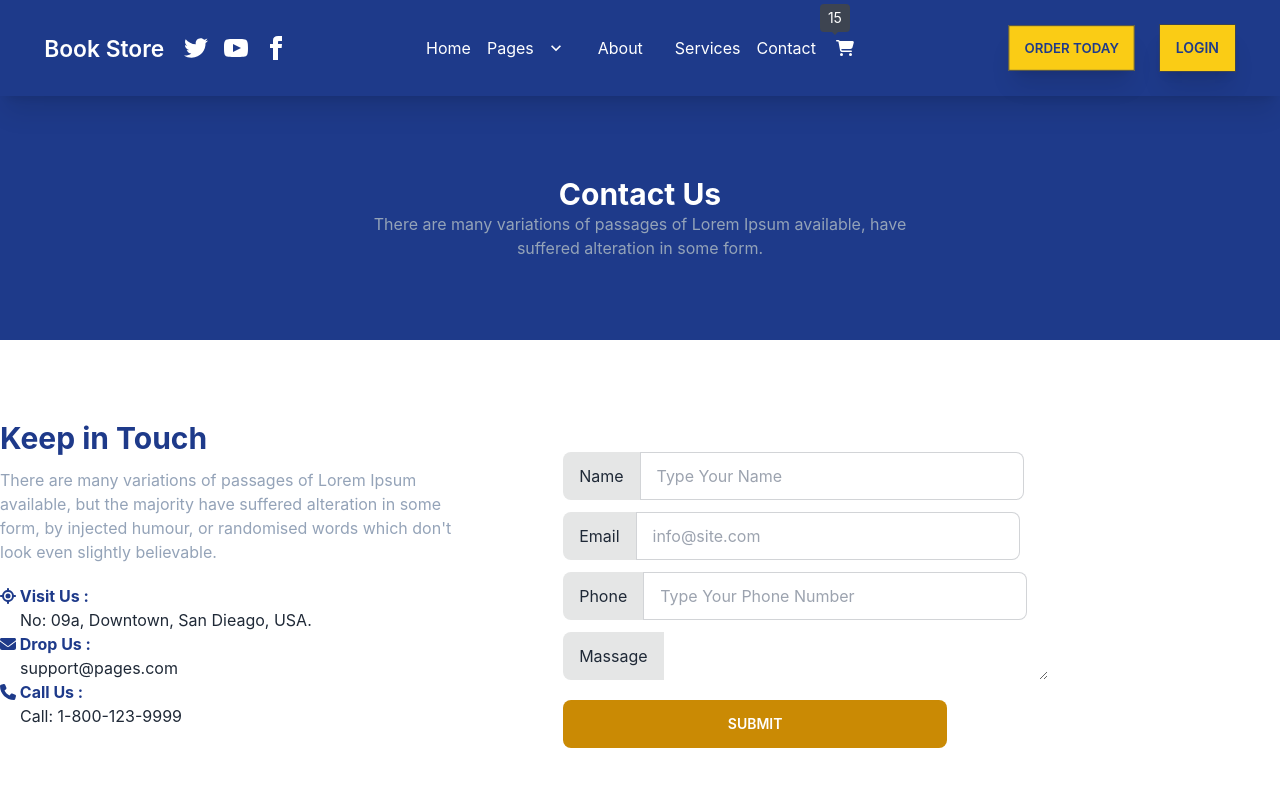
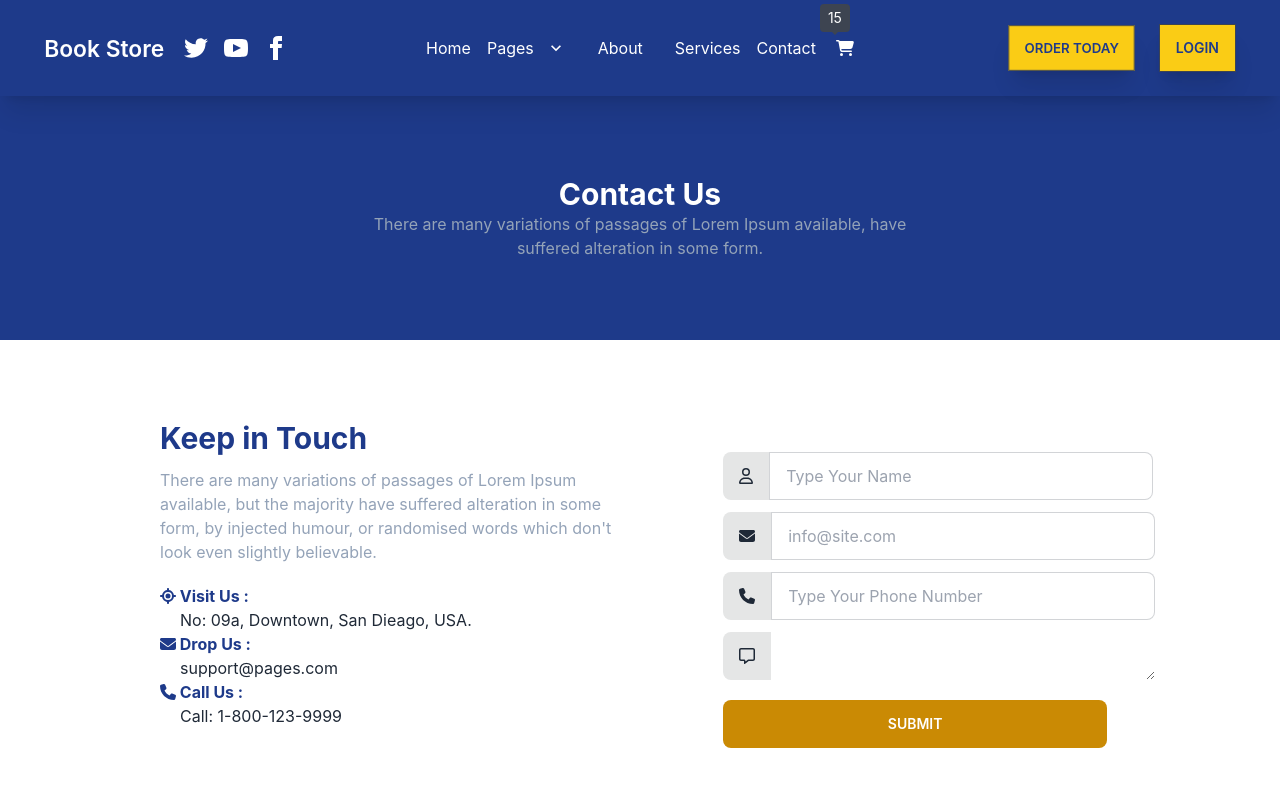
Before and after one commit to imashiqe/book-app, a React (Create React App) app: page /contact in a window 1280 px wide. Shown: the top 800 px of the page. Built offline with nearby package versions, Linux system fonts and the light colour scheme.

Commit message:
react spring animation

```diff
--- a/src/component/Contact_us/Contact_us.js
+++ b/src/component/Contact_us/Contact_us.js
@@ -1,12 +1,15 @@
 
+import { faMessage, faUser } from '@fortawesome/free-regular-svg-icons';
 import { faLocation ,faEnvelope, faPhone } from '@fortawesome/free-solid-svg-icons';
 import { FontAwesomeIcon } from '@fortawesome/react-fontawesome';
+import { Animation } from 'gsap/gsap-core';
 
 import React from 'react';
 
 const Contact_us = () => {
     return (
         <div >
+
               <div className='pt-20 pb-20 bg-blue-900 text-center'  >
 
 
@@ -18,7 +21,7 @@ const Contact_us = () => {
 
               <div className='pt-20 pb-20 container mx-auto grid grid-cols-1'>
               <div className="card lg:card-side  ">
-      <div>
+      <div className='lg:ml-40'>
            <h2 className='text-3xl font-bold text-blue-900'>Keep in Touch</h2>
            <p className='text-1xl text-slate-400 pt-3'>There are many variations of passages of Lorem Ipsum <br></br>
             available, but the majority have suffered alteration in some <br></br>form, by injected humour,
@@ -34,26 +37,26 @@ const Contact_us = () => {
               <p className='pl-5'>Call: 1-800-123-9999</p>
 
       </div>
-  <div className="card-body ml-20 mx-auto">
+  <div className="card-body lg:ml-20  ">
         <div >
         <div className="form-control">
 
   <label className="input-group">
-    <span>Name</span>
+    <span><FontAwesomeIcon icon={faUser} /></span>
     <input type="text" placeholder="Type Your Name" className="input input-bordered w-96" />
   </label>
 
   <label className="input-group pt-3">
-    <span>Email</span>
+    <span><FontAwesomeIcon icon={faEnvelope}/></span>
     <input type="email" placeholder="info@site.com" className="input input-bordered w-96" />
   </label>
   <label className="input-group pt-3">
-    <span>Phone</span>
+    <span><FontAwesomeIcon icon={faPhone} /></span>
     <input type="phone" placeholder="Type Your Phone Number" className="input input-bordered w-96" />
   </label>
 
   <label className="input-group pt-3 ">
-    <span>Massage</span>
+    <span><FontAwesomeIcon icon={faMessage} /></span>
 
    <textarea className='w-96'></textarea>
   </label>
--- a/src/component/Home/Banner/Banner.js
+++ b/src/component/Home/Banner/Banner.js
@@ -1,5 +1,6 @@
 import { faCircle } from '@fortawesome/free-regular-svg-icons';
 import { FontAwesomeIcon } from '@fortawesome/react-fontawesome';
+import { useSpring , animated } from '@react-spring/web';
 import React from 'react';
 import { Link } from 'react-router-dom';
 import book from '../../../assets/image/book_banner.png';
@@ -7,15 +8,23 @@ import book from '../../../assets/image/book_banner.png';
 
 
 const Banner = () => {
+    const fade = useSpring({
+       from: {
+          opacity : 0
+       },
+       to: {
+          opacity: 1
+       }
+    });
     return (
-        <div className='bg-blue-900 py-16 px-16  '>
+        <div className='bg-blue-900 py-16 px-16  ' >
              <div className='container mx-auto grid  grid-cols-1 lg:grid-cols-2'>
                    <div>
                       <h5 className='text-white text-1xl'>Welcome To Our Book Store</h5>
-                      <h2 className='py-2 text-4xl lg:text-6xl font-bold text-white text-shadow-xl '>
+                      <animated.h2 style={fade} className='py-2 text-4xl lg:text-6xl font-bold text-white text-shadow-xl '>
 
                         Books are uniquely
-portable magic </h2>
+portable magic </animated.h2>
 
    <p className='py-5 text-white lg:text-lg '>There are many variations of passages of Lorem Ipsum available, but the majority have suffered alteration in some form.</p>
 
```
